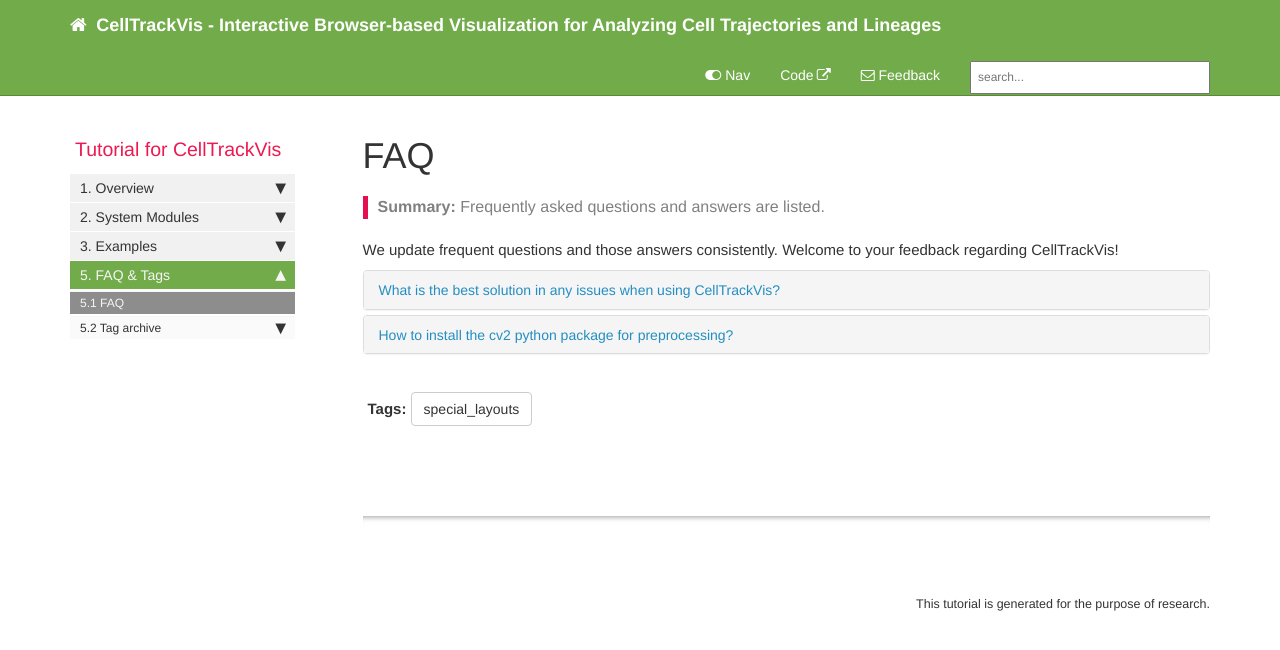
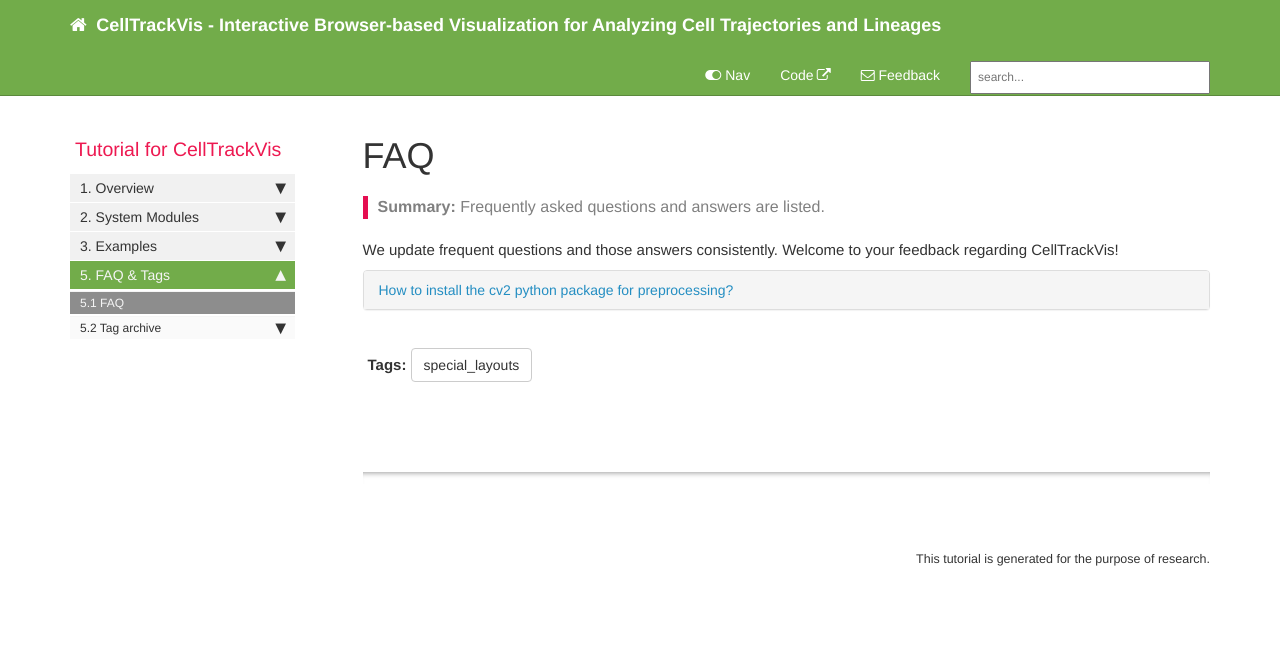
Before and after one commit to scbeom/ctv_tutorial, a Jekyll site: the page built from pages/others/others_faq.md, in a window 1280 px wide. Shown: the top 650 px of the page. Built offline with Jekyll 4.4.1, drawn with Linux system fonts in a browser that asks for light colours; comment, search, counter and statistics services are not loaded.

Commit message:
Further updates

```diff
--- a/pages/others/others_faq.md
+++ b/pages/others/others_faq.md
@@ -16,18 +16,6 @@ folder: others
                     <div class="panel panel-default">
                         <div class="panel-heading">
                             <h4 class="panel-title">
-                                <a class="noCrossRef accordion-toggle" data-toggle="collapse" data-parent="#accordion" href="#collapseOne">What is the best solution in any issues when using CellTrackVis?</a>
-                            </h4>
-                        </div>
-                        <div id="collapseOne" class="panel-collapse collapse noCrossRef">
-                            <div class="panel-body">
-                                We suggest refreshing a web browser.
-                            </div>
-                        </div>
-                    </div>
-                    <div class="panel panel-default">
-                        <div class="panel-heading">
-                            <h4 class="panel-title">
                                 <a class="noCrossRef accordion-toggle" data-toggle="collapse" data-parent="#accordion" href="#collapse_2">How to install the cv2 python package for preprocessing?</a>
                             </h4>
                         </div>
```
